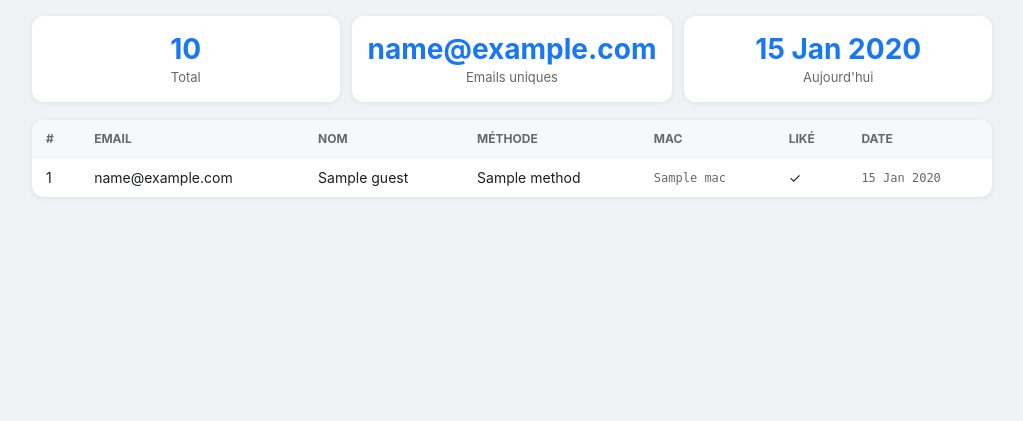
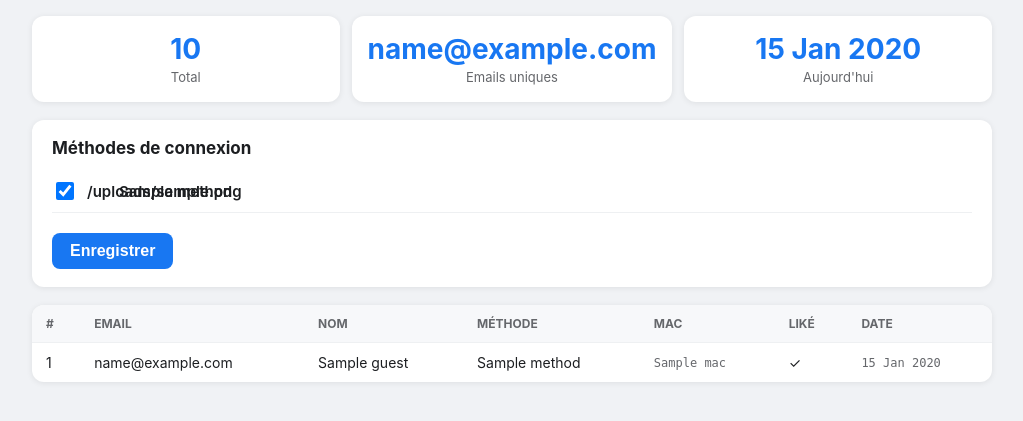
Before and after one commit to jeromevde77/AuthUnifi, a Node server app: template views/admin.ejs in a window 1280 px wide. Shown: the part 59-480 px from the top of the page, without its empty margins (128-1151 px from the left). Run offline with Node 20, Linux system fonts and the light colour scheme; the template is opened without the code that fills it: most values are stand-ins (such as "Sample title", 1, 10 or a date in 2020); some libraries are stand-ins or nearby versions.

Commit message:
Panneau admin d'activation des méthodes + CI GitHub Actions
Panneau admin :
- Bascules marche/arrêt par méthode sur /admin (POST /admin/methods)
- Activation décidée dynamiquement : override persisté en base ▸ défaut .env
  (src/methods.js, table settings) ; les secrets OAuth restent dans .env
- Les méthodes non configurées sont affichées mais non activables

CI (.github/workflows/ci.yml) :
- Job test : npm ci, vérification de syntaxe, smoke test (démarrage + /admin)
- Job docker : build de l'image

https://claude.ai/code/session_01BW1qUV8m1pMDqeazR3hyuP

```diff
--- a/public/styles.css
+++ b/public/styles.css
@@ -212,6 +212,34 @@ body.admin {
 .stat-num { display: block; font-size: 28px; font-weight: 700; color: var(--primary); }
 .stat-label { font-size: 13px; color: var(--muted); }
 
+.panel {
+  background: #fff;
+  border-radius: 12px;
+  box-shadow: 0 1px 6px rgba(0, 0, 0, 0.08);
+  padding: 18px 20px;
+  margin-bottom: 18px;
+}
+.panel h2 { margin: 0 0 12px; font-size: 17px; }
+.panel .saved { color: #1e8e3e; font-size: 14px; margin: 0 0 10px; }
+.method-row {
+  display: flex;
+  align-items: center;
+  gap: 10px;
+  padding: 9px 0;
+  border-bottom: 1px solid #eef0f2;
+  font-size: 15px;
+}
+.method-row.disabled { color: var(--muted); }
+.method-row input { width: 18px; height: 18px; }
+.method-icon { width: 22px; text-align: center; }
+.method-label { font-weight: 600; }
+.method-note { font-size: 12px; color: var(--muted); margin-left: auto; }
+.panel button {
+  margin-top: 14px;
+  width: auto;
+  padding: 9px 18px;
+}
+
 .table-wrap {
   background: #fff;
   border-radius: 12px;
--- /dev/null
+++ b/src/methods.js
@@ -0,0 +1,53 @@
+import { config } from './config.js';
+import { getSetting, setSetting } from './db.js';
+
+// Méthode email (intégrée, sans identifiants à configurer).
+const EMAIL_META = { id: 'email', label: 'Email + Facebook', icon: '✉️', href: '/login' };
+
+// Tous les identifiants de méthodes : email + fournisseurs OAuth.
+const ALL_IDS = ['email', ...Object.keys(config.providers)];
+
+function meta(id) {
+  if (id === 'email') return EMAIL_META;
+  const p = config.providers[id];
+  return { id, label: p.label, icon: p.icon, href: `/auth/${id}` };
+}
+
+// Une méthode est "configurée" si elle peut fonctionner (email : toujours ;
+// fournisseur : identifiants présents).
+function isConfigured(id) {
+  return id === 'email' ? true : Boolean(config.providers[id]?.configured);
+}
+
+function envDefault(id) {
+  return id === 'email' ? config.emailEnvEnabled : Boolean(config.providers[id]?.envEnabled);
+}
+
+// Activation effective : override admin (base) sinon défaut .env. Jamais si non configurée.
+export function isEnabled(id) {
+  if (!isConfigured(id)) return false;
+  const override = getSetting(`method_${id}_enabled`);
+  if (override === '1') return true;
+  if (override === '0') return false;
+  return envDefault(id);
+}
+
+// Met à jour l'activation d'une méthode (ignoré si non configurée).
+export function setEnabled(id, value) {
+  if (!isConfigured(id)) return;
+  setSetting(`method_${id}_enabled`, value ? '1' : '0');
+}
+
+// Toutes les méthodes connues, avec leur état (pour le panneau admin).
+export function listMethods() {
+  return ALL_IDS.map((id) => ({
+    ...meta(id),
+    configured: isConfigured(id),
+    enabled: isEnabled(id),
+  }));
+}
+
+// Méthodes actuellement actives (pour la page de choix / les redirections).
+export function enabledMethods() {
+  return listMethods().filter((m) => m.enabled);
+}
--- a/src/server.js
+++ b/src/server.js
@@ -6,6 +6,7 @@ import { config } from './config.js';
 import { recordGuest, allGuests, guestStats } from './db.js';
 import { authorizeGuest } from './unifi.js';
 import { signState, verifyState, buildAuthorizeUrl, handleCallback } from './oauth.js';
+import { enabledMethods, isEnabled, listMethods, setEnabled } from './methods.js';
 
 const __dirname = dirname(fileURLToPath(import.meta.url));
 const app = express();
@@ -32,17 +33,11 @@ const buildQs = (params) =>
     Object.fromEntries(Object.entries(params).filter(([, v]) => v))
   ).toString();
 
-// Liste des méthodes de connexion activées (email + fournisseurs OAuth).
-function enabledMethods() {
-  const methods = [];
-  if (config.emailEnabled) {
-    methods.push({ id: 'email', label: 'Email + Facebook', icon: '✉️', href: '/login' });
-  }
-  for (const p of config.enabledProviders) {
-    methods.push({ id: p.id, label: p.label, icon: p.icon, href: `/auth/${p.id}` });
-  }
-  return methods;
-}
+// Affiche le formulaire email (le lien « retour » n'apparaît que s'il existe un choix).
+const renderLogin = (res, { params, error = null, status = 200 }) =>
+  res.status(status).render('login', {
+    config, params, error, showBack: enabledMethods().length > 1,
+  });
 
 // Enregistre l'invité, l'autorise sur UniFi puis affiche la page de succès.
 async function finishLogin(res, { params, email, name, method, liked, onError }) {
@@ -78,18 +73,17 @@ app.get('/', (req, res) => {
 
 // Formulaire email + like Facebook.
 app.get('/login', (req, res) => {
-  if (!config.emailEnabled) return res.status(404).send('Méthode email désactivée');
-  res.render('login', { config, params: pickParams(req.query), error: null });
+  if (!isEnabled('email')) return res.status(404).send('Méthode email désactivée');
+  renderLogin(res, { params: pickParams(req.query) });
 });
 
 // Soumission email : valide, enregistre, autorise.
 app.post('/authorize', async (req, res) => {
-  if (!config.emailEnabled) return res.status(404).send('Méthode email désactivée');
+  if (!isEnabled('email')) return res.status(404).send('Méthode email désactivée');
   const params = pickParams(req.body);
   const { email, liked } = req.body;
 
-  const renderError = (message) =>
-    res.status(400).render('login', { config, params, error: message });
+  const renderError = (message) => renderLogin(res, { params, error: message, status: 400 });
 
   if (!email || !EMAIL_RE.test(email)) {
     return renderError('Veuillez saisir une adresse email valide.');
@@ -108,7 +102,7 @@ app.post('/authorize', async (req, res) => {
 // Redirige vers le fournisseur, en embarquant les paramètres UniFi dans l'état signé.
 app.get('/auth/:provider', (req, res) => {
   const provider = config.providers[req.params.provider];
-  if (!provider || !provider.enabled) return res.status(404).send('Fournisseur non configuré');
+  if (!provider || !isEnabled(provider.id)) return res.status(404).send('Fournisseur non disponible');
   const state = signState({ ...pickParams(req.query), n: crypto.randomBytes(8).toString('hex') });
   res.redirect(buildAuthorizeUrl(provider, state));
 });
@@ -116,10 +110,9 @@ app.get('/auth/:provider', (req, res) => {
 // Retour OAuth : vérifie l'état, récupère le profil, autorise l'invité.
 app.get('/auth/:provider/callback', async (req, res) => {
   const provider = config.providers[req.params.provider];
-  if (!provider || !provider.enabled) return res.status(404).send('Fournisseur non configuré');
+  if (!provider || !isEnabled(provider.id)) return res.status(404).send('Fournisseur non disponible');
 
-  const renderError = (message) =>
-    res.status(400).render('login', { config, params: {}, error: message });
+  const renderError = (message) => renderLogin(res, { params: {}, error: message, status: 400 });
 
   const payload = verifyState(req.query.state);
   if (!payload || !req.query.code) {
@@ -154,9 +147,21 @@ function requireAdmin(req, res, next) {
   return res.status(401).send('Authentification requise');
 }
 
-// Tableau de bord admin : liste des emails collectés.
+// Tableau de bord admin : méthodes de connexion + emails collectés.
 app.get('/admin', requireAdmin, (req, res) => {
-  res.render('admin', { config, stats: guestStats(), guests: allGuests() });
+  res.render('admin', {
+    config, stats: guestStats(), guests: allGuests(), methods: listMethods(),
+    saved: req.query.saved === '1',
+  });
+});
+
+// Active/désactive les méthodes de connexion (cases cochées = activées).
+app.post('/admin/methods', requireAdmin, (req, res) => {
+  const checked = [].concat(req.body.method || []); // une seule case => string
+  for (const m of listMethods()) {
+    if (m.configured) setEnabled(m.id, checked.includes(m.id));
+  }
+  res.redirect('/admin?saved=1');
 });
 
 // Export CSV des emails collectés.
--- a/views/admin.ejs
+++ b/views/admin.ejs
@@ -18,6 +18,25 @@
       <div class="stat"><span class="stat-num"><%= stats.unique_emails %></span><span class="stat-label">Emails uniques</span></div>
       <div class="stat"><span class="stat-num"><%= stats.today %></span><span class="stat-label">Aujourd'hui</span></div>
     </div>
+
+    <section class="panel">
+      <h2>Méthodes de connexion</h2>
+      <% if (saved) { %><p class="saved">✓ Enregistré.</p><% } %>
+      <form method="POST" action="/admin/methods">
+        <% methods.forEach((m) => { %>
+          <label class="method-row <%= m.configured ? '' : 'disabled' %>">
+            <input type="checkbox" name="method" value="<%= m.id %>"
+              <%= m.enabled ? 'checked' : '' %> <%= m.configured ? '' : 'disabled' %> />
+            <span class="method-icon"><%= m.icon %></span>
+            <span class="method-label"><%= m.label %></span>
+            <% if (!m.configured) { %>
+              <span class="method-note">identifiants manquants (.env)</span>
+            <% } %>
+          </label>
+        <% }) %>
+        <button type="submit">Enregistrer</button>
+      </form>
+    </section>
 
     <div class="table-wrap">
       <table>
--- a/views/login.ejs
+++ b/views/login.ejs
@@ -14,7 +14,7 @@
     <h1><%= config.portalName %></h1>
     <p class="subtitle">Connectez-vous pour accéder à Internet gratuitement.</p>
 
-    <% if (config.enabledProviders.length > 0) {
+    <% if (showBack) {
       const qs = new URLSearchParams(
         Object.fromEntries(Object.entries(params).filter(([, v]) => v))
       ).toString();
```
Also changed, not shown: src/config.js (+8 -9 lines), src/db.js (+23 -0 lines), .github/workflows/ci.yml (added), README.md, 1 other file.
